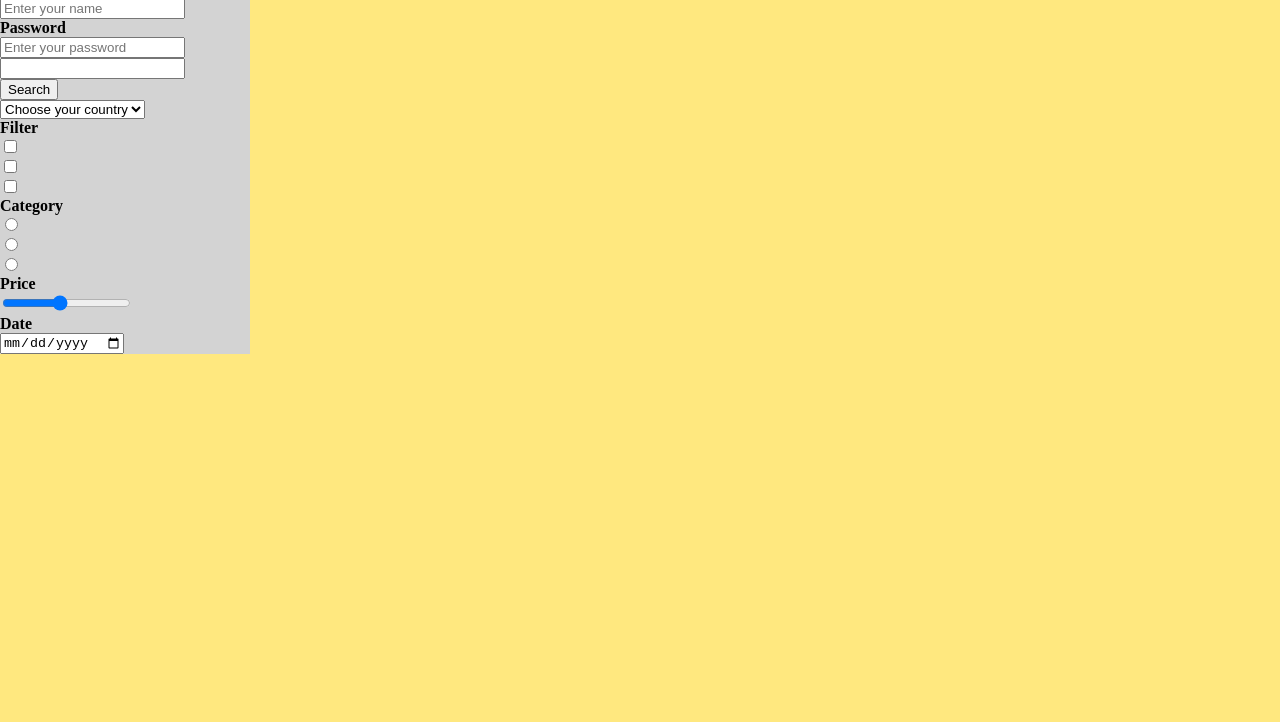
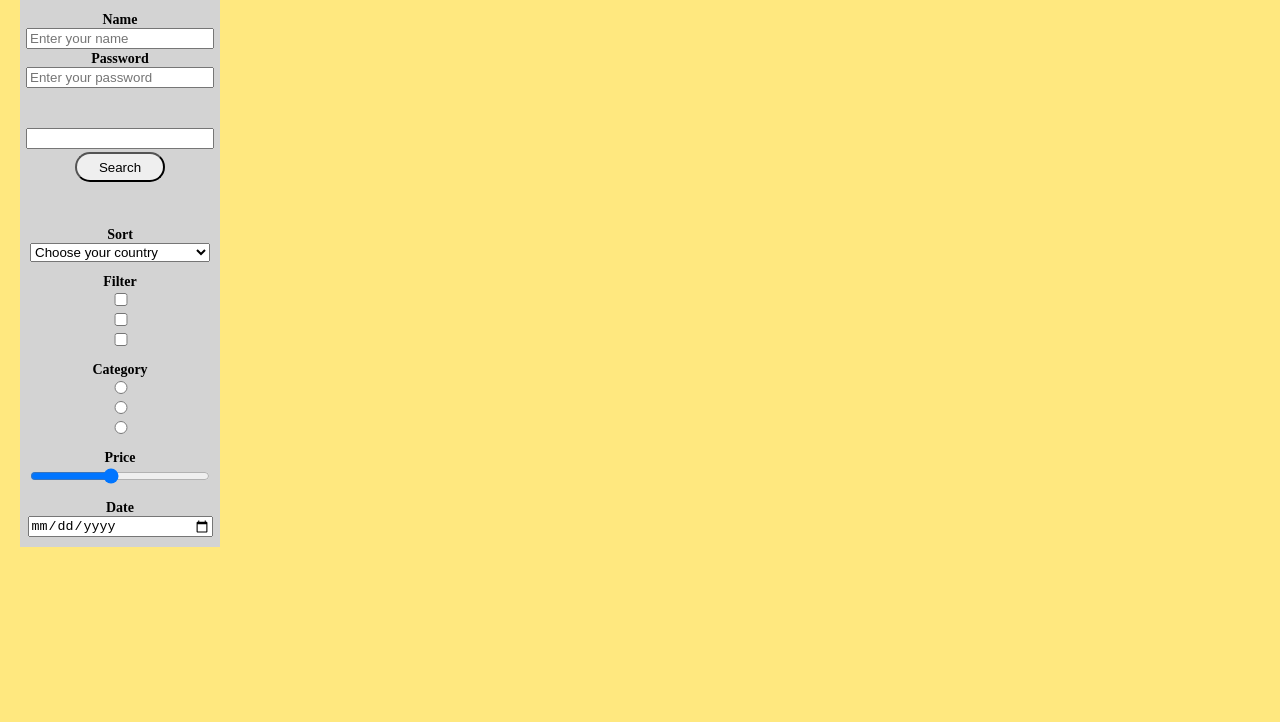
Before and after one commit to katinahh/ExamKate, a plain HTML site: page index.html in a window 1280 px wide. Shown: the part 78-800 px from the top of the page. Drawn offline with Linux system fonts and the light colour scheme.

Commit message:
main--step__2

```diff
--- a/index.html
+++ b/index.html
@@ -19,20 +19,20 @@
     </header>
     <main>
         <form class="filters">
-                <p>
-                    <b>Name</b><br>
+            <div class="registration">
+                <p class="form--filter"><b>Name</b></p>
                 <input type="text" placeholder="Enter your name">
-                </p>
-                <p>
-                    <b>Password</b><br>
+
+                <p class="form--filter"><b>Password</b></p>
                 <input type="password" placeholder="Enter your password">
-                </p>
-
-                <p>
+            </div>
+            <div class="search">
                 <input type="text"><br>
-                    <input type="button" value="Search">
-                </p>
-
+                <button class="filter--button" value="Search">Search</button>
+                <!-- <input type="button" > -->
+            </div>
+            <div class="filter--sort">
+                <b>Sort</b><br>
                 <select>
                     <option>Choose your country</option>
                     <option>Ukraine</option>
@@ -41,27 +41,37 @@
                     <option>Germany</option>
                     <option>USA</option>
                 </select>
-                <p>
-                    <b>Filter</b><br>
+            </div>
+            <div class="form--other">
+                <p class="form--filter"><b>Filter</b></p>
                 <input type="checkbox" name="Filter" value="1"><br>
                 <input type="checkbox" name="Filter" value="2"><br>
                 <input type="checkbox" name="Filter" value="3"><br>
-                </p>
-                <p>
-                    <b>Category</b><br>
+            </div>
+            <div class="form--other">
+                <p class="form--filter"><b>Category</b></p>
                 <input type="radio" name="Category" value="4"><br>
                 <input type="radio" name="Category" value="5"><br>
                 <input type="radio" name="Category" value="6"><br>
-                </p>
-                <p>
-                    <b>Price</b><br>
+            </div>
+            <div class="form--other">
+                <p class="form--filter"><b>Price</b></p>
                 <input type="range" min="1" max="10" value="5">
-                </p>
-                    <b>Date</b><br>
+            </div>
+            <div class="form--other">
+                <p class="form--filter"><b>Date</b></p>
                 <input id="date" type="date">
-                </p>
+            </div>
+
+
+
+
+
+
+
+
+
         </form>
-
             <!-- <form>
                 <label for="username"><b>Name</b></label><br>
                 <input type="text" id="username" name="username" placeholder="Enter your name"><br>
--- a/style.css
+++ b/style.css
@@ -8,7 +8,6 @@ body{
     display: flex;
     justify-content: space-around;
     align-items: center;
-
 }
 
 .header--logo img{
@@ -31,9 +30,49 @@ body{
     border-radius: 25px 0 25px 0; }
 
 .filters{
+    margin: 20px;
+    padding: 10px 0;
     background-color:#d3d3d3;
-    width: 250px;
+    width: 200px;
+    text-align: center;
+    /* display: flex;
+    flex-wrap: wrap;
+    align-content: center;
+    justify-content: center;
+    flex-direction: column; */
 }
 .filters p{
     margin: 0;
+    /* display: flex;
+    align-content: center;
+    justify-content: center; */
 }
+
+.filters b{
+    font-size: 14px;
+}
+.search{
+    margin-top: 40px;
+    margin-bottom: 40px;
+}
+
+.form--other{
+    margin-top: 10px;
+}
+
+.filters input, .filters select{
+    width: 180px;
+}
+
+.filter--button{
+    margin: 3px;
+    width: 90px;
+    height: 30px;
+    border-radius: 20px;
+
+}
+
+.filter--button:hover{
+    border-radius: 20px;
+    background-color: rgb(115, 255, 115);
+}
```
Lines whose indentation alone changed are shown as unchanged.
